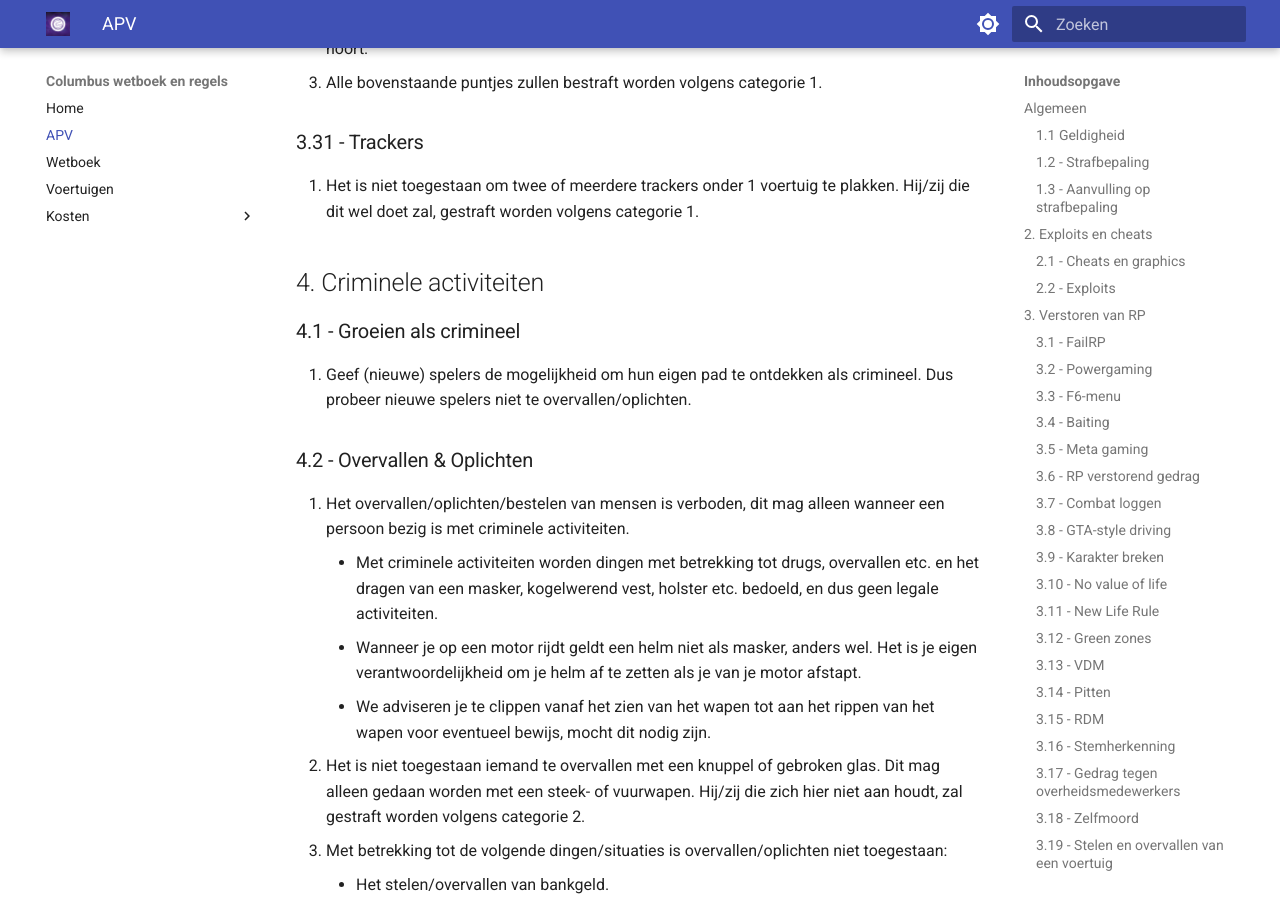
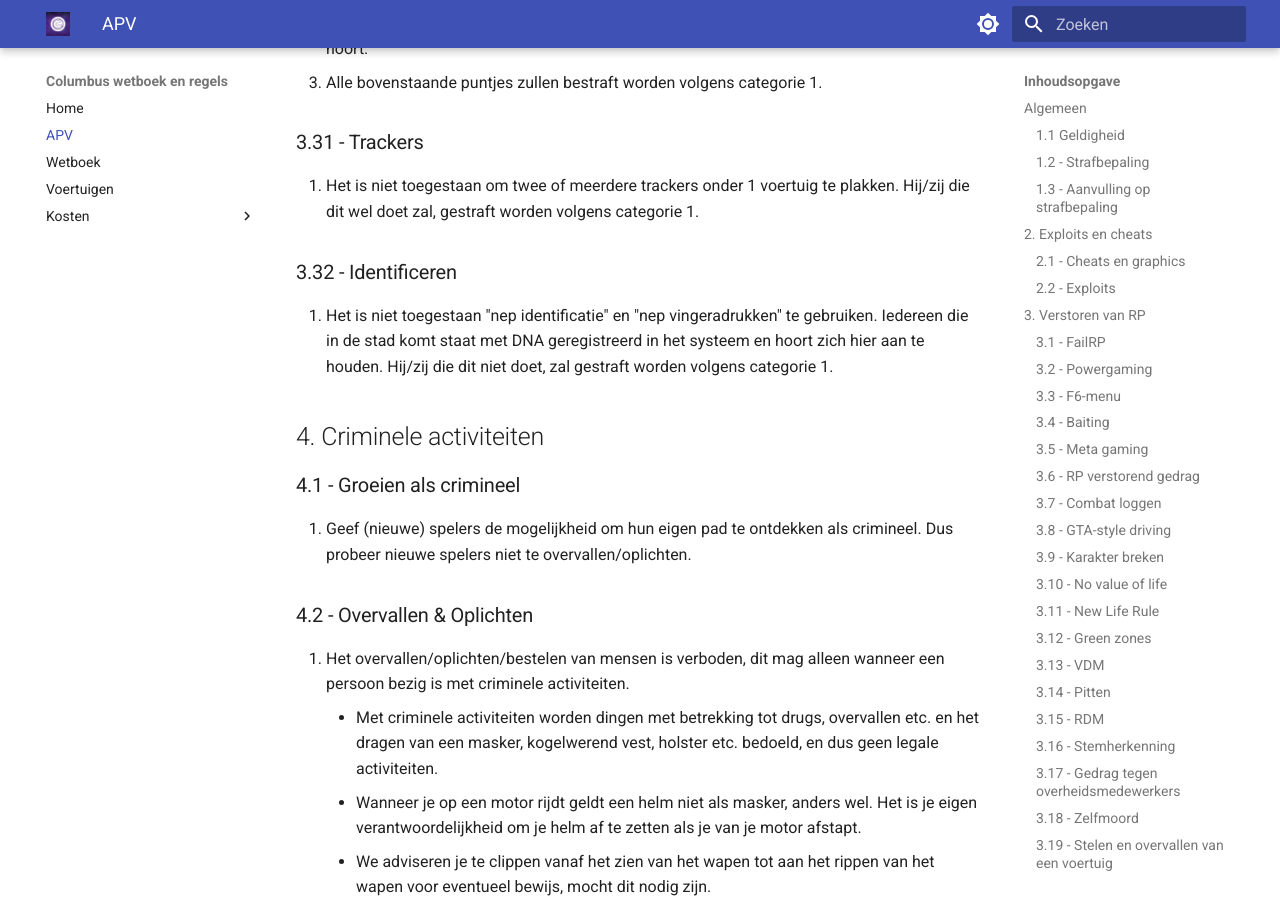
Before and after one commit to FabioK180/Columbus, an MkDocs documentation site: the page built from docs/apv.md, in a window 1280 px wide and 900 px high, scrolled down 13944 px. Built offline with MkDocs 1.6.1 and Material for MkDocs 9.7.7, drawn with Linux system fonts in a browser that asks for light colours.

Commit message:
3.32 toegevoegd

```diff
--- a/docs/apv.md
+++ b/docs/apv.md
@@ -281,6 +281,9 @@ Mocht dit 2 keer of vaker overtreden zijn dan zal het gebruikte wapen bij de ove
 
 ### 3.31 - Trackers
 1. Het is niet toegestaan om twee of meerdere trackers onder 1 voertuig te plakken. Hij/zij die dit wel doet zal, gestraft worden volgens categorie 1.
+
+### 3.32 - Identificeren
+1. Het is niet toegestaan "nep identificatie" en "nep vingeradrukken" te gebruiken. Iedereen die in de stad komt staat met DNA geregistreerd in het systeem en hoort zich hier aan te houden. Hij/zij die dit niet doet, zal gestraft worden volgens categorie 1.
 
 ## 4. Criminele activiteiten
 
```
